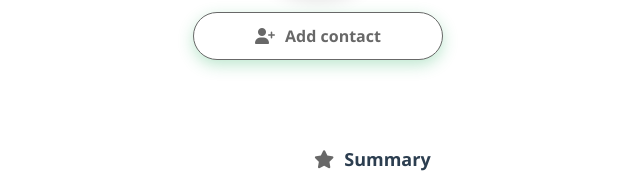
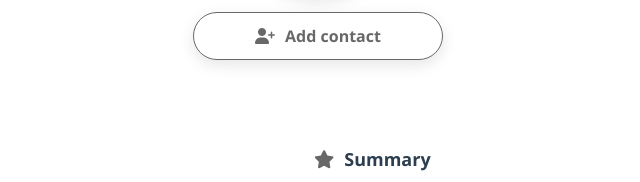
Before and after one commit to ebadalrahman/Business-card, a plain HTML site: page index.html in a window 1280 px wide. Shown: the part 213-395 px from the top of the page, 322-962 px from the left. Drawn offline with Linux system fonts and the light colour scheme.

Commit message:
Update index.html

```diff
--- a/index.html
+++ b/index.html
@@ -126,7 +126,7 @@
             justify-content: center;
             gap: 10px;
             margin: 0 auto;
-            box-shadow: 0 5px 15px rgba(39, 174, 96, 0.3);
+            box-shadow: 0 5px 15px rgba(0, 0, 0, 0.1);
             width: 100%;
             max-width: 250px;
         }
```
